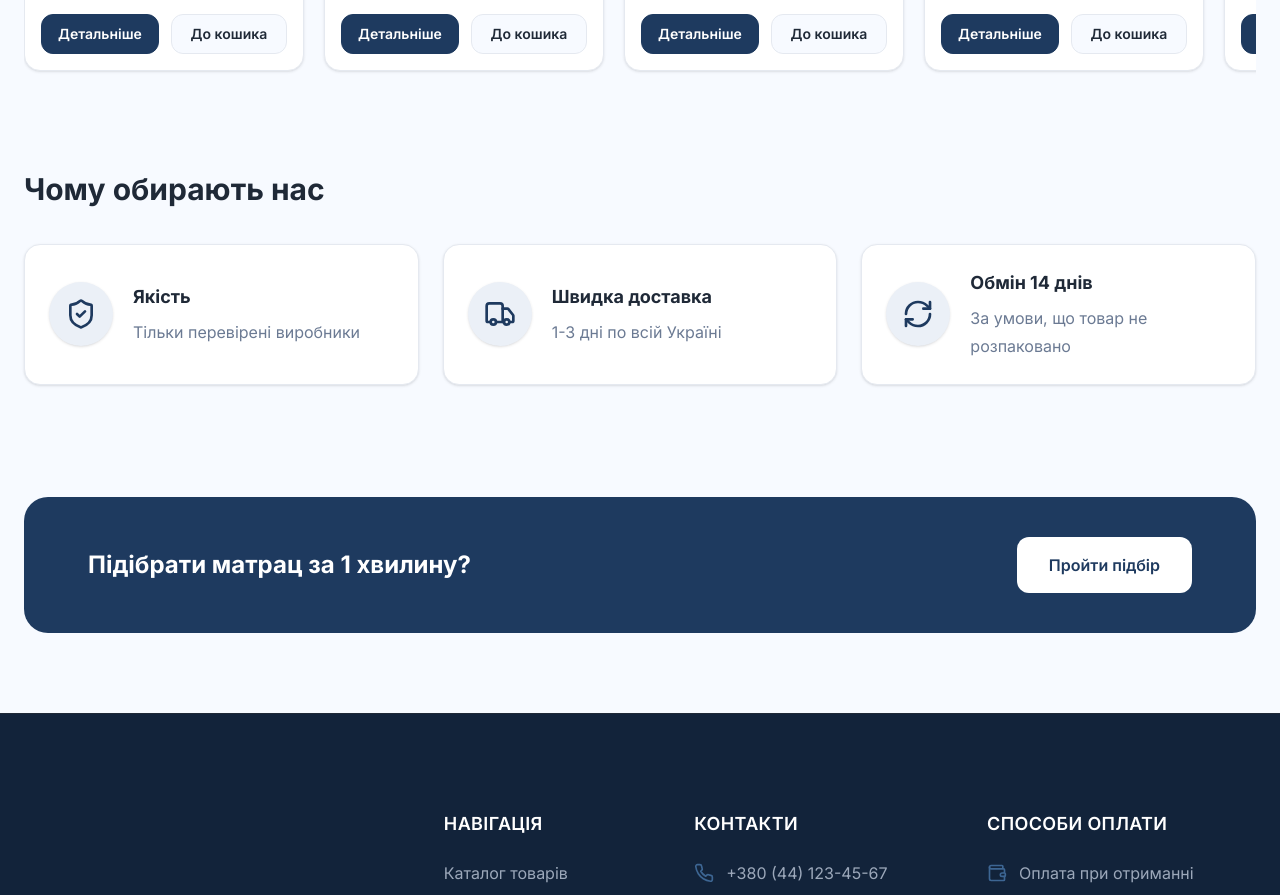
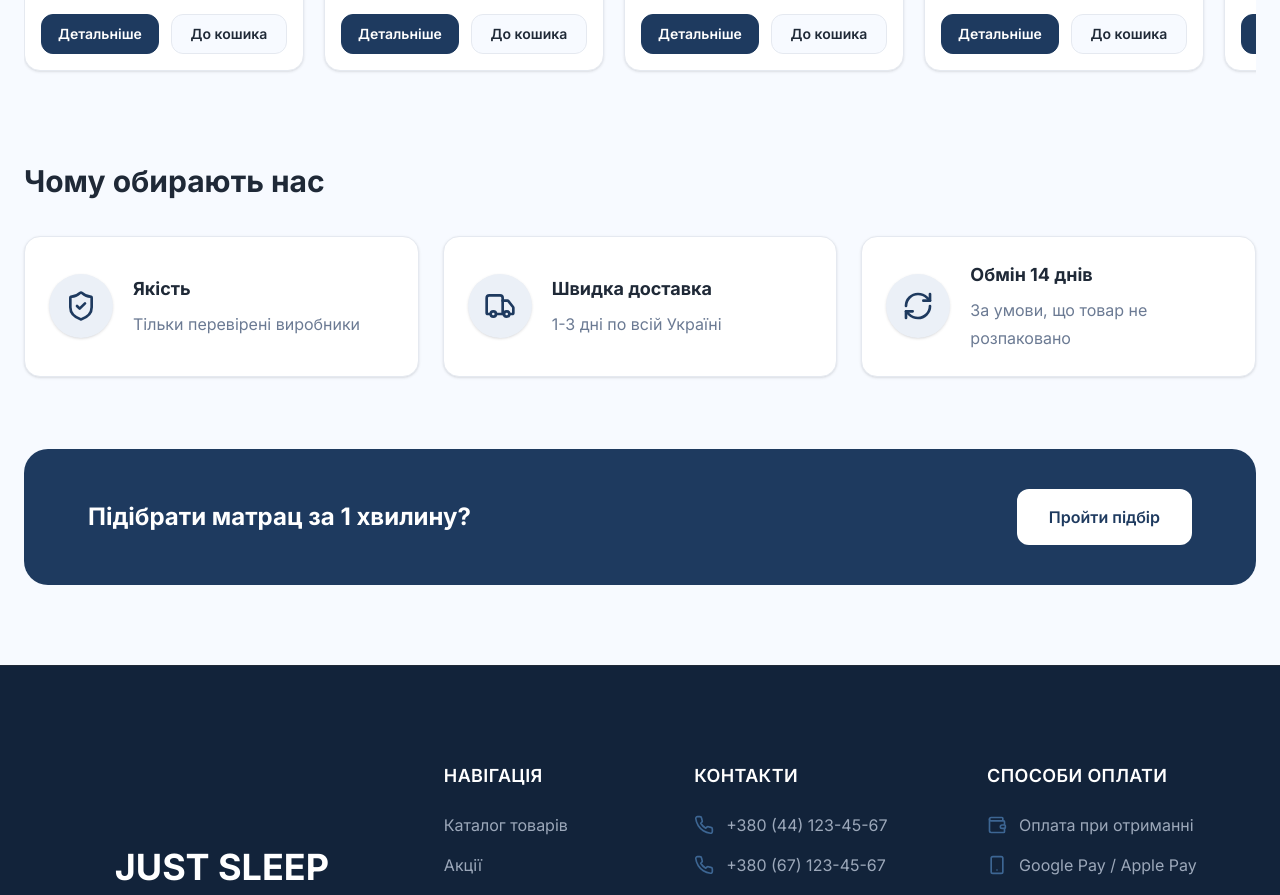
Before and after one commit to Greenfield-Taster/mattress-shop, a React (Vite) app: page / in a window 1280 px wide. Shown: the part 1680-2575 px from the top of the page. Built offline with nearby package versions, Linux system fonts and the light colour scheme.

Commit message:
Decrease home section padding

```diff
--- a/src/styles/pages/_home.scss
+++ b/src/styles/pages/_home.scss
@@ -551,7 +551,7 @@
 }
 
 .benefits {
-  padding: v.$spacing-8 0 v.$spacing-20;
+  padding: v.$spacing-6 0 v.$spacing-10;
   background: v.$neutral-100;
 
   @media (max-width: v.$breakpoint-md) {
```
